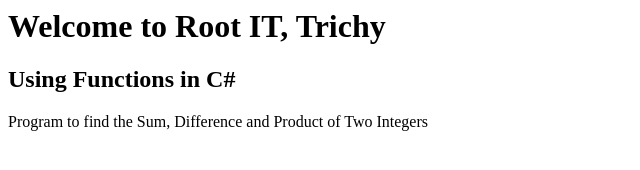
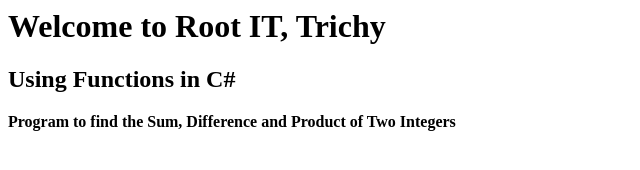
Before and after one commit to rootanand/SamplePage, a plain HTML site: page index.html in a window 1280 px wide. Shown: the whole page, without its empty margins (0-640 px from the left). Drawn offline with Linux system fonts and the light colour scheme.

Commit message:
Update index.html

```diff
--- a/index.html
+++ b/index.html
@@ -4,7 +4,7 @@
 <h2>Using Functions in C#</h2>
   </head>
 <body>
-  <p><bold>Program to find the Sum, Difference and Product of Two Integers</bold></p>
+  <p><b>Program to find the Sum, Difference and Product of Two Integers</b</p>
 <script src="https://gist.github.com/rootanand/ae9a495af789c8950155c1338f6be72c.js"></script>
 </body>
 </html>
```
